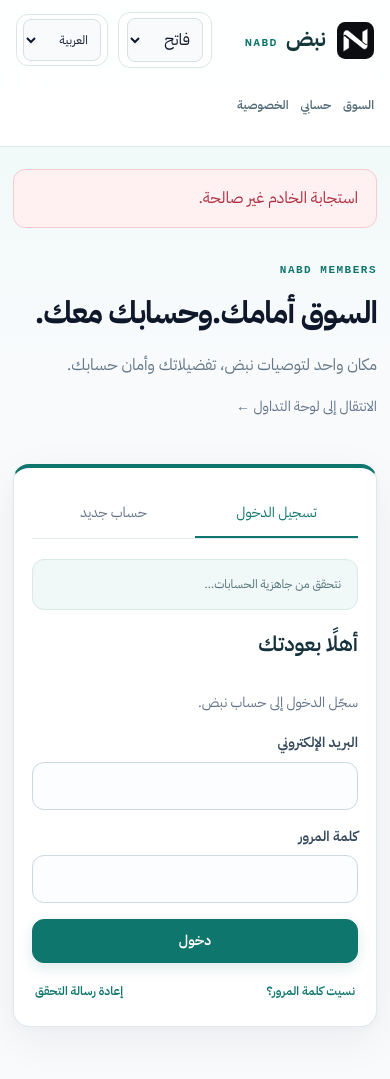
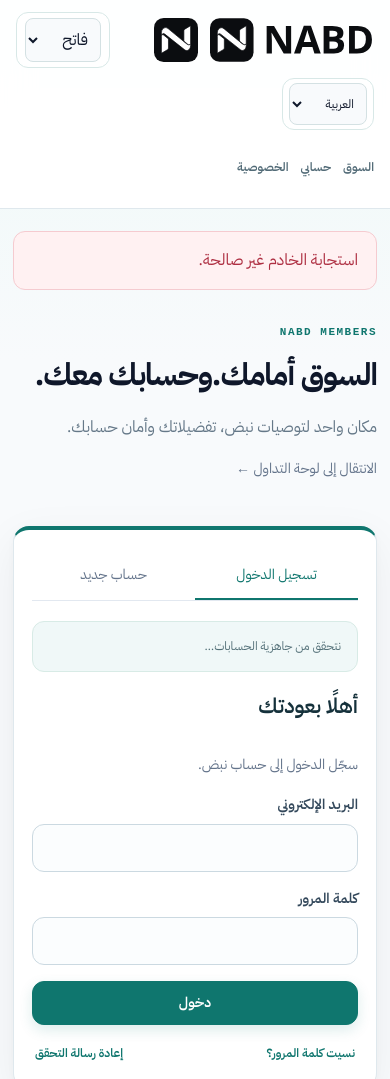
Before and after one commit to baderfcb232-hue/gold-pulse-ai, a website: page public/accounts.html in a window 390 px wide. Shown: the top 1079 px of the page. Drawn offline with Linux system fonts and the light colour scheme; no server answers.

Commit message:
Apply official NABD logo in public/accounts.html with mobile-aware layout

```diff
--- a/public/accounts.html
+++ b/public/accounts.html
@@ -3,20 +3,21 @@
 <head>
   <meta charset="utf-8"><meta name="viewport" content="width=device-width,initial-scale=1">
   <meta name="theme-color" content="#0f766e"><meta name="robots" content="noindex">
-  <title>حسابات نبض | NABD</title><link rel="icon" href="/icon.svg" type="image/svg+xml">
+  <title>حسابات نبض | NABD</title><link rel="icon" href="/icon.svg?v=official-20261109-2" type="image/svg+xml">
   <link rel="preconnect" href="https://fonts.googleapis.com"><link rel="preconnect" href="https://fonts.gstatic.com" crossorigin>
   <link href="https://fonts.googleapis.com/css2?family=IBM+Plex+Sans+Arabic:wght@400;500;600;700&display=swap" rel="stylesheet">
   <script src="/theme-init.js?v=light-default-1"></script><script src="/nabd-locale-init.js?v=v2-1"></script><link rel="stylesheet" href="/styles.css"><link rel="stylesheet" href="/accounts.css"><link rel="stylesheet" href="/portal-premium.css?v=20261104"><script src="/accounts.js?v=phase11-tg-readiness" type="module"></script><script src="/account-language.js?v=v2-i18n-5" type="module"></script>
-  <link rel="manifest" href="/manifest.webmanifest">
+  <link rel="manifest" href="/manifest.webmanifest?v=official-20261109-2">
   <meta name="apple-mobile-web-app-capable" content="yes">
   <meta name="apple-mobile-web-app-title" content="NABD">
-  <link rel="apple-touch-icon" sizes="180x180" href="/nabd-apple-touch-180.png">
+  <link rel="apple-touch-icon" sizes="180x180" href="/nabd-apple-touch-180.png?v=official-20261109-2">
   <script src="/pwa-register.js?v=pwa-1" defer></script>
+  <link rel="stylesheet" href="/nabd-global-logo.css?v=official-20261109-2">
 </head>
 <body class="portal-body">
   <a href="#portal-main" class="skip">انتقل للمحتوى</a>
   <header class="portal-header">
-    <a href="/" aria-label="نبض — الصفحة الرئيسية" class="portal-brand"><span class="portal-brand-mark" aria-hidden="true"><img src="/nabd-mark.svg?v=v2-1" width="42" height="42" alt=""></span><span class="portal-brand-name">نبض <b>NABD</b></span></a>
+    <a href="/" aria-label="نبض — الصفحة الرئيسية" class="portal-brand"><img class="nabd-global-horizontal" src="/nabd-logo.svg?v=official-20261109-2" width="164" height="44" alt="NABD"><img class="nabd-global-icon" src="/icon.svg?v=official-20261109-2" width="44" height="44" alt="NABD"></a>
     <nav aria-label="الحساب"><a href="/dashboard">السوق</a><a href="/account">حسابي</a><a href="/admin" id="admin-link" hidden>الإدارة</a><a href="/privacy">الخصوصية</a></nav>
     <div class="theme-picker"><label for="dashboard-theme-choice">المظهر</label><select id="dashboard-theme-choice" aria-label="اختيار مظهر صفحات الحساب"><option value="light">فاتح</option><option value="dark">داكن</option><option value="system">النظام</option></select></div><div class="language-picker portal-language-picker"><label for="portal-language-choice">اللغة / Language</label><select id="portal-language-choice" aria-label="اختيار لغة صفحات الحساب"><option value="ar">العربية</option><option value="en">English</option></select></div><button class="button ghost" id="member-logout" hidden>تسجيل الخروج</button>
   </header>
```
